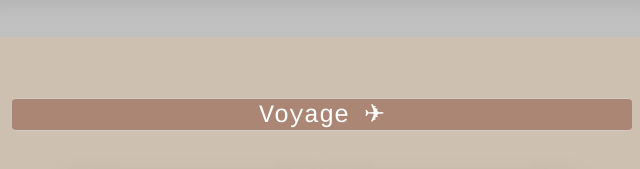
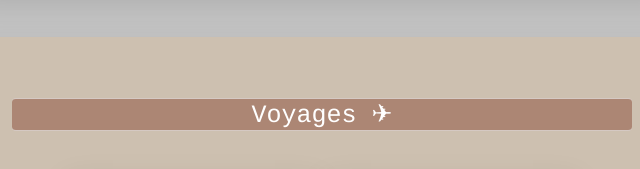
Before and after one commit to Ohtnez/My-folder, a plain HTML site: page index.html in a window 1280 px wide. Shown: the part 1319-1488 px from the top of the page, 318-958 px from the left. Drawn offline with Linux system fonts and the light colour scheme.

Commit message:
correction

```diff
--- a/index.html
+++ b/index.html
@@ -35,7 +35,7 @@
 			</div>
 
 			<div id="card-design">
-				<h2>Voyage ✈</h2>
+				<h2>Voyages ✈</h2>
 					<p class="text-center">
 						<img src="images/Voyage.jpg" alt="Toronto, Canada" class="img-center">
 						<img src="images/Croatie.jpg" alt="Lac de Plitvice, Croatie"class="img-center">
```
